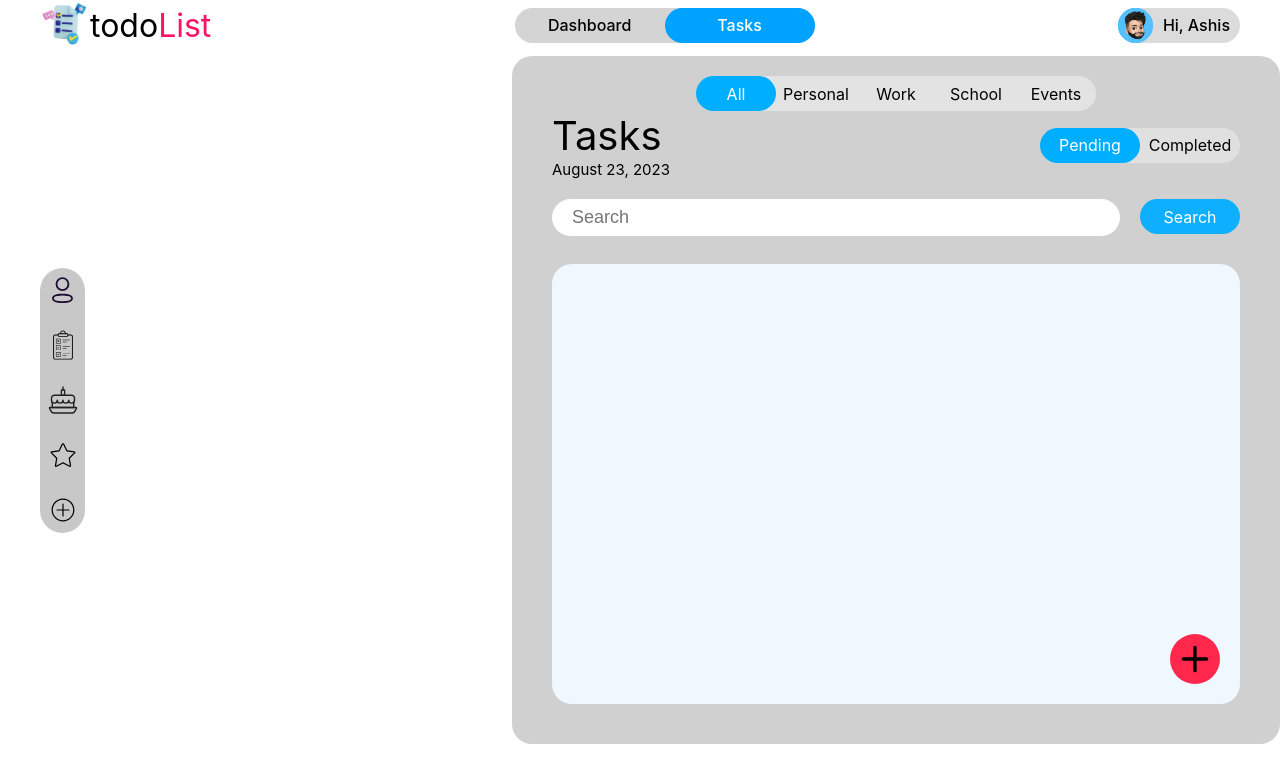
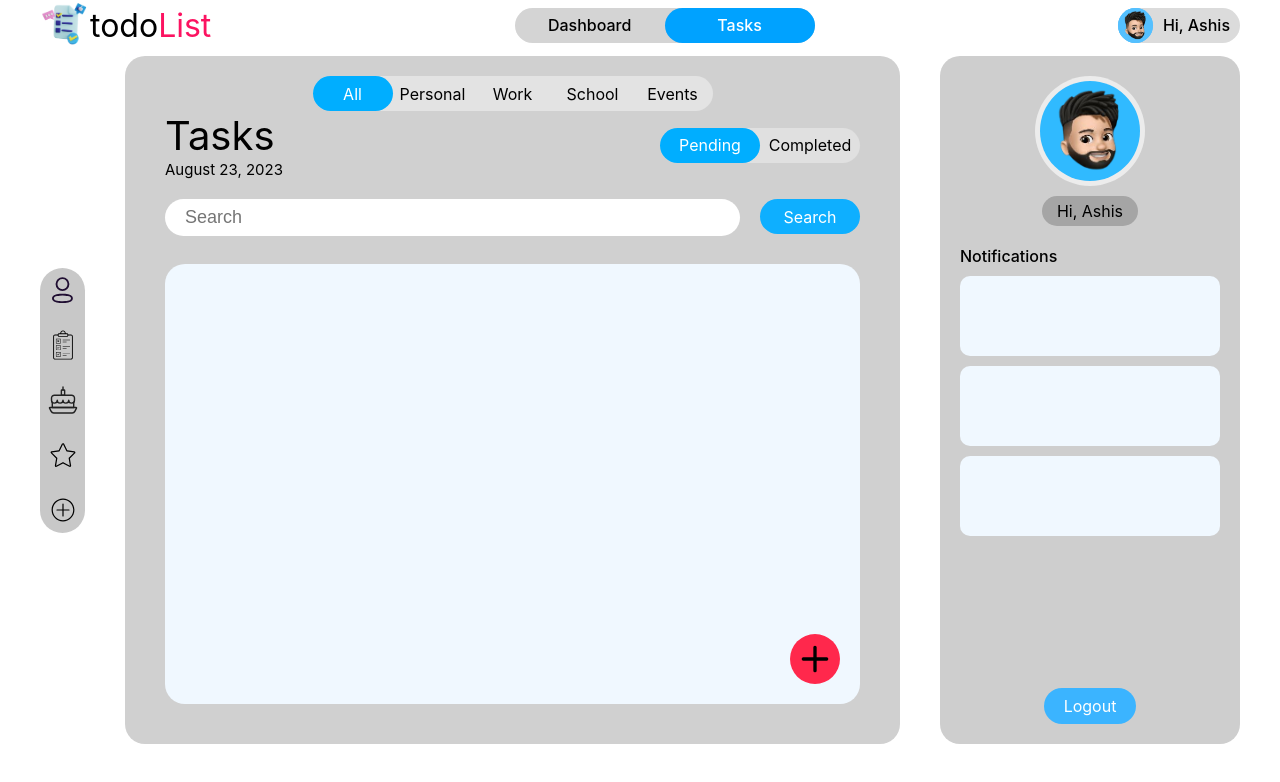
Before and after one commit to WebGuyAshis/Todo-List-React-Project2, a React (Create React App) app: page /dashboard in a window 1280 px wide. Shown: the top 782 px of the page. Built offline with nearby package versions, Linux system fonts and the light colour scheme.

Commit message:
Added USer Account Section

```diff
--- a/src/components/DashboardPage/DashNav.jsx
+++ b/src/components/DashboardPage/DashNav.jsx
@@ -19,7 +19,7 @@ const DashNav = ()=>{
                 <Link className="dash-tog-btn tasks-btn active-toggle" to='/listTasks'>Tasks</Link>
             </div>
 
-            <div className="user-account">
+            <div className="user-account-name">
                 <div className="user-img">
                 <img className="user-img" src={userImg} alt="" />
                 </div>
--- a/src/components/DashboardPage/DashNav.styles.css
+++ b/src/components/DashboardPage/DashNav.styles.css
@@ -46,7 +46,7 @@ color: rgb(252, 19, 97);
 }
 
 /* User Account */
-.user-account{
+.user-account-name{
     display: flex;
     margin-right: 40px;
     align-items: center;
--- a/src/components/DashboardPage/DashboardPage.jsx
+++ b/src/components/DashboardPage/DashboardPage.jsx
@@ -3,6 +3,7 @@ import './DashboardPage.styles.css'
 import DashNav from "./DashNav";
 import DashUtils from "./DashUtils";
 import TasksContainer from "./TasksContainer";
+import UserAccount from "./UserAccount";
 
 const DashboardPage = () =>{
     return(
@@ -10,6 +11,7 @@ const DashboardPage = () =>{
             <DashNav/>
             <DashUtils/>
             <TasksContainer/>
+            <UserAccount/>
         </div>
     )
 }
--- a/src/components/DashboardPage/DashboardPage.styles.css
+++ b/src/components/DashboardPage/DashboardPage.styles.css
@@ -2,5 +2,7 @@
     display: flex;
     align-items: center;
     height: 100vh;
-    justify-content: space-between;
+    /* justify-content: space-between; */
+    gap: 40px;
+    /* background-color: rgb(3, 17, 31); */
 }
--- a/src/components/DashboardPage/TasksContainer.styles.css
+++ b/src/components/DashboardPage/TasksContainer.styles.css
@@ -1,5 +1,5 @@
 .tasks-main-container{
-    width: 60%;
+    /* width: 60%; */
     background-color: rgb(208, 208, 208);
     height: calc(100% - 14vh);
     border-radius: 20px;
@@ -8,6 +8,7 @@
     align-items: center;
     box-sizing: border-box;
     padding: 0 40px;
+    flex: 1;
 }
 
 /* tasks-category */
--- /dev/null
+++ b/src/components/DashboardPage/UserAccount.jsx
@@ -0,0 +1,38 @@
+import React from "react";
+import './UserAccount.styles.css'
+import userImg from '../../assets/images/userImg.png'
+import { Link } from "react-router-dom";
+
+const UserAccount = () =>{
+    return(
+        <div className="user-account-container">
+            <div className="user-image">
+                <img src={userImg} alt="" />
+            </div>
+            <div className="user-profile-name">
+                    Hi, Ashis
+            </div>
+            <div className="notification-container">
+                <div class="notification-heading">
+                    Notifications
+                </div>
+                <div className="notification-box">
+                    <div className="notifications">
+
+                    </div>
+                    <div className="notifications">
+
+                    </div>
+                    <div className="notifications">
+
+                    </div>
+
+                </div>
+            </div>
+
+            <Link className="logout" to='/'>Logout</Link>
+        </div>
+    )
+}
+
+export default UserAccount;
--- /dev/null
+++ b/src/components/DashboardPage/UserAccount.styles.css
@@ -0,0 +1,75 @@
+.user-account-container{
+    width: 300px;
+    background-color: rgb(206, 206, 206);
+    height: calc(100% - 14vh);
+    border-radius: 20px;
+    margin-right: 40px;
+    display: flex;
+    flex-direction: column;
+    align-items: center;
+    padding: 20px;
+    box-sizing: border-box;
+    position: relative;
+}
+
+.user-image{
+    height: 100px;
+    width: 100px;
+    background-color: rgb(236, 236, 236);
+    border-radius: 50%;
+    padding: 5px;
+}
+
+.user-image img{
+    height: 100%;
+    background-color: rgb(48, 186, 255);
+    border-radius: 50%;
+}
+
+
+.user-profile-name{
+    padding: 5px 15px;
+    background-color: rgb(165, 165, 165);
+    border-radius: 40px;
+    margin-top: 10px;
+}
+
+.notification-container{
+    width: 100%;
+    /* background-color: aliceblue; */
+    border-radius: 20px;
+    margin-top: 20px;
+    box-sizing: border-box;
+}
+.notification-heading{
+    width: 100%;
+    border-radius: 20px;
+    font-weight: 500;
+    box-sizing: border-box;
+}
+.notification-box{
+    width: 100%;
+    max-height: 300px;
+    overflow-x: hidden;
+    overflow-y: auto;
+}
+::-webkit-scrollbar{
+    display: none;
+}
+
+.notifications{
+    background-color: aliceblue;
+    border-radius: 10px;
+    width: 100%;
+    margin-top: 10px;
+    height: 80px;
+}
+.logout{
+    padding: 8px 20px;
+    background-color: rgb(59, 180, 255);
+    color: white;
+    border-radius: 40px;
+    position: absolute;
+    bottom: 20px;
+    text-decoration: none;
+}
```
